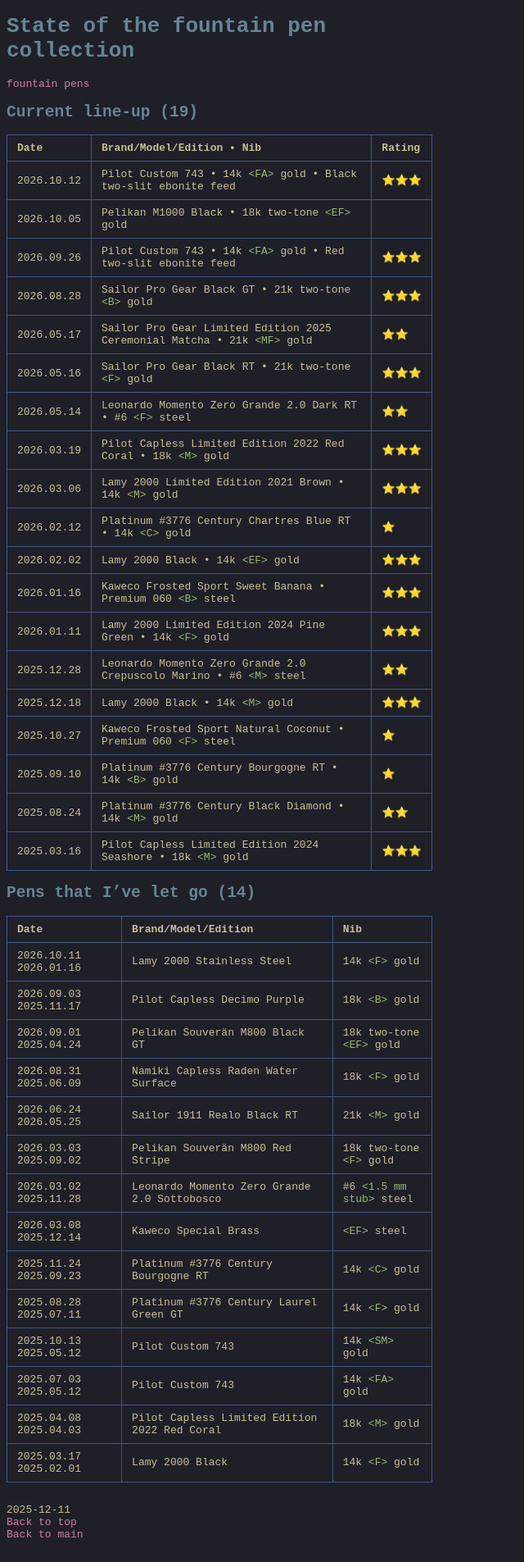
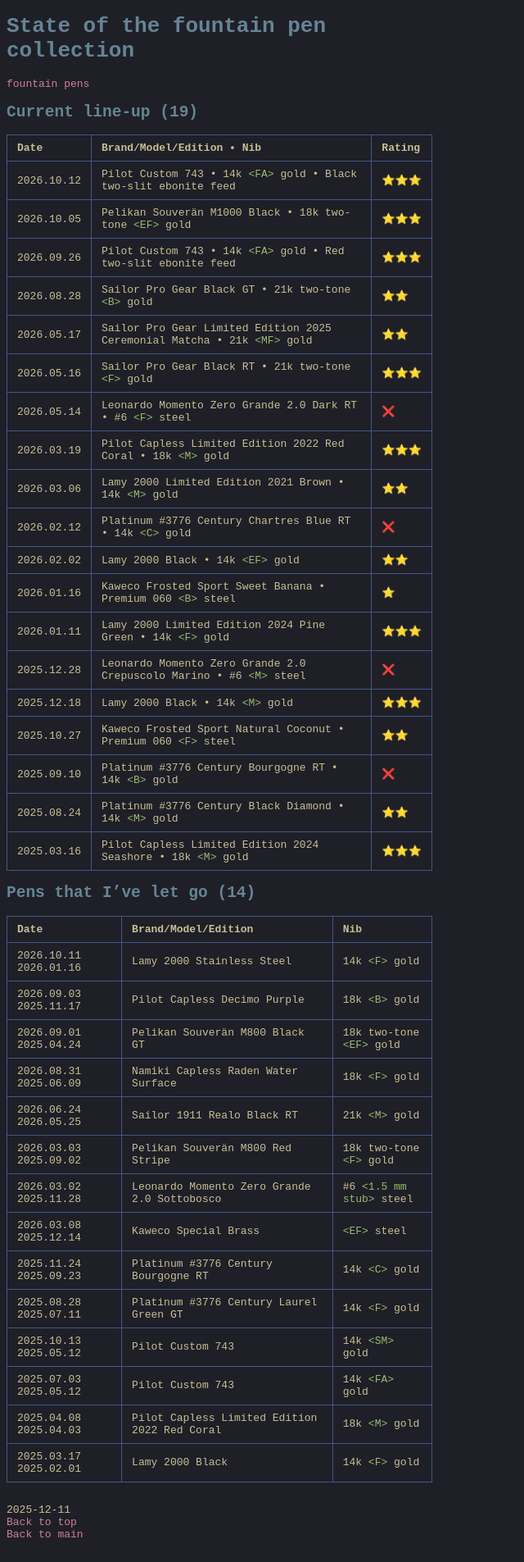
Before and after one commit to s-estay/s-estay.github.io, a Jekyll site: the page built from _posts/2025-12-11-fp-collection.md, in a window 1280 px wide. Shown: the whole page at 82% size, without its empty margins (0-640 px from the left). Built offline with Jekyll 4.4.1, drawn with Linux system fonts in a browser that asks for light colours.

Commit message:
Update fp collection

```diff
--- a/_posts/2025-12-11-fp-collection.md
+++ b/_posts/2025-12-11-fp-collection.md
@@ -8,27 +8,27 @@
 
 ## Current line-up <span data-table-row-count></span>
 
-| Date | Brand/Model/Edition • Nib | Rating |
-| --- | --- | --- |
-| 2026.10.12 | Pilot Custom 743 • 14k `<FA>` gold • Black two-slit ebonite feed | ⭐️⭐️⭐️ |
-| 2026.10.05 | Pelikan M1000 Black • 18k two-tone `<EF>` gold | |
-| 2026.09.26 | Pilot Custom 743 • 14k `<FA>` gold • Red two-slit ebonite feed | ⭐️⭐️⭐️ |
-| 2026.08.28 | Sailor Pro Gear Black GT • 21k two-tone `<B>` gold | ⭐️⭐️⭐️ |
+| Date | Brand/Model/Edition • Nib                                                | Rating |
+| --- |--------------------------------------------------------------------------| --- |
+| 2026.10.12 | Pilot Custom 743 • 14k `<FA>` gold • Black two-slit ebonite feed         | ⭐️⭐️⭐️ |
+| 2026.10.05 | Pelikan Souverän M1000 Black • 18k two-tone `<EF>` gold                  | ⭐️⭐️⭐️ |
+| 2026.09.26 | Pilot Custom 743 • 14k `<FA>` gold • Red two-slit ebonite feed           | ⭐️⭐️⭐️ |
+| 2026.08.28 | Sailor Pro Gear Black GT • 21k two-tone `<B>` gold                       | ⭐️⭐️ |
 | 2026.05.17 | Sailor Pro Gear Limited Edition 2025 Ceremonial Matcha • 21k `<MF>` gold | ⭐️⭐️ |
-| 2026.05.16 | Sailor Pro Gear Black RT • 21k two-tone `<F>` gold | ⭐️⭐️⭐️ |
-| 2026.05.14 | Leonardo Momento Zero Grande 2.0 Dark RT • #6 `<F>` steel | ⭐️⭐️ |
-| 2026.03.19 | Pilot Capless Limited Edition 2022 Red Coral • 18k `<M>` gold | ⭐️⭐️⭐️ |
-| 2026.03.06 | Lamy 2000 Limited Edition 2021 Brown • 14k `<M>` gold | ⭐️⭐️⭐️ |
-| 2026.02.12 | Platinum #3776 Century Chartres Blue RT • 14k `<C>` gold | ⭐️ |
-| 2026.02.02 | Lamy 2000 Black • 14k `<EF>` gold | ⭐️⭐️⭐️ |
-| 2026.01.16 | Kaweco Frosted Sport Sweet Banana • Premium 060 `<B>` steel | ⭐️⭐️⭐️ |
-| 2026.01.11 | Lamy 2000 Limited Edition 2024 Pine Green • 14k `<F>` gold | ⭐️⭐️⭐️ |
-| 2025.12.28 | Leonardo Momento Zero Grande 2.0 Crepuscolo Marino • #6 `<M>` steel | ⭐️⭐️ |
-| 2025.12.18 | Lamy 2000 Black • 14k `<M>` gold | ⭐️⭐️⭐️ |
-| 2025.10.27 | Kaweco Frosted Sport Natural Coconut • Premium 060 `<F>` steel | ⭐️ |
-| 2025.09.10 | Platinum #3776 Century Bourgogne RT • 14k `<B>` gold | ⭐️ |
-| 2025.08.24 | Platinum #3776 Century Black Diamond • 14k `<M>` gold | ⭐️⭐️ |
-| 2025.03.16 | Pilot Capless Limited Edition 2024 Seashore • 18k `<M>` gold | ⭐️⭐️⭐️ |
+| 2026.05.16 | Sailor Pro Gear Black RT • 21k two-tone `<F>` gold                       | ⭐️⭐️⭐️ |
+| 2026.05.14 | Leonardo Momento Zero Grande 2.0 Dark RT • #6 `<F>` steel                | ❌️ |
+| 2026.03.19 | Pilot Capless Limited Edition 2022 Red Coral • 18k `<M>` gold            | ⭐️⭐️⭐️ |
+| 2026.03.06 | Lamy 2000 Limited Edition 2021 Brown • 14k `<M>` gold                    | ⭐️⭐️ |
+| 2026.02.12 | Platinum #3776 Century Chartres Blue RT • 14k `<C>` gold                 | ❌️ |
+| 2026.02.02 | Lamy 2000 Black • 14k `<EF>` gold                                        | ⭐️⭐️ |
+| 2026.01.16 | Kaweco Frosted Sport Sweet Banana • Premium 060 `<B>` steel              | ⭐️ |
+| 2026.01.11 | Lamy 2000 Limited Edition 2024 Pine Green • 14k `<F>` gold               | ⭐️⭐️⭐️ |
+| 2025.12.28 | Leonardo Momento Zero Grande 2.0 Crepuscolo Marino • #6 `<M>` steel      | ❌️ |
+| 2025.12.18 | Lamy 2000 Black • 14k `<M>` gold                                         | ⭐️⭐️⭐️ |
+| 2025.10.27 | Kaweco Frosted Sport Natural Coconut • Premium 060 `<F>` steel           | ⭐️⭐️ |
+| 2025.09.10 | Platinum #3776 Century Bourgogne RT • 14k `<B>` gold                     | ❌️ |
+| 2025.08.24 | Platinum #3776 Century Black Diamond • 14k `<M>` gold                    | ⭐️⭐️ |
+| 2025.03.16 | Pilot Capless Limited Edition 2024 Seashore • 18k `<M>` gold             | ⭐️⭐️⭐️ |
 
 ## Pens that I've let go <span data-table-row-count></span>
 
```
